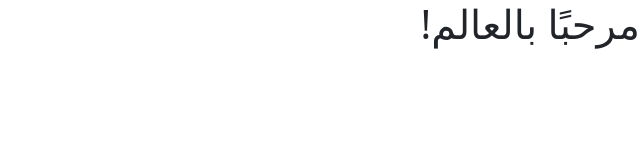
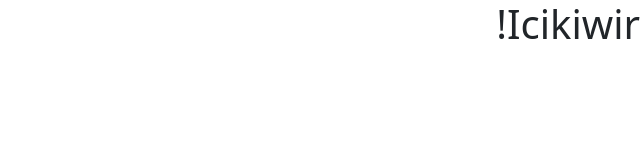
Before and after one commit to AnthonioGiovanni/AnthonioGiovanni.github.io, a plain HTML site: page index.html in a window 1280 px wide. Shown: the whole page, without its empty margins (640-1280 px from the left). Drawn offline with nearby package versions, Linux system fonts and the light colour scheme.

Commit message:
Update and rename Index.html to index.html

```diff
--- a/Index.html
+++ b/index.html
@@ -8,10 +8,10 @@
     <!-- Bootstrap CSS -->
     <link rel="stylesheet" href="https://cdn.jsdelivr.net/npm/bootstrap@5.3.2/dist/css/bootstrap.rtl.min.css" integrity="sha384-nU14brUcp6StFntEOOEBvcJm4huWjB0OcIeQ3fltAfSmuZFrkAif0T+UtNGlKKQv" crossorigin="anonymous">
 
-    <title>مرحبًا بالعالم!</title>
+    <title>Icikiwir!</title>
   </head>
   <body>
-    <h1>مرحبًا بالعالم!</h1>
+    <h1>Icikiwir!</h1>
 
     <!-- Optional JavaScript; choose one of the two! -->
 
```
